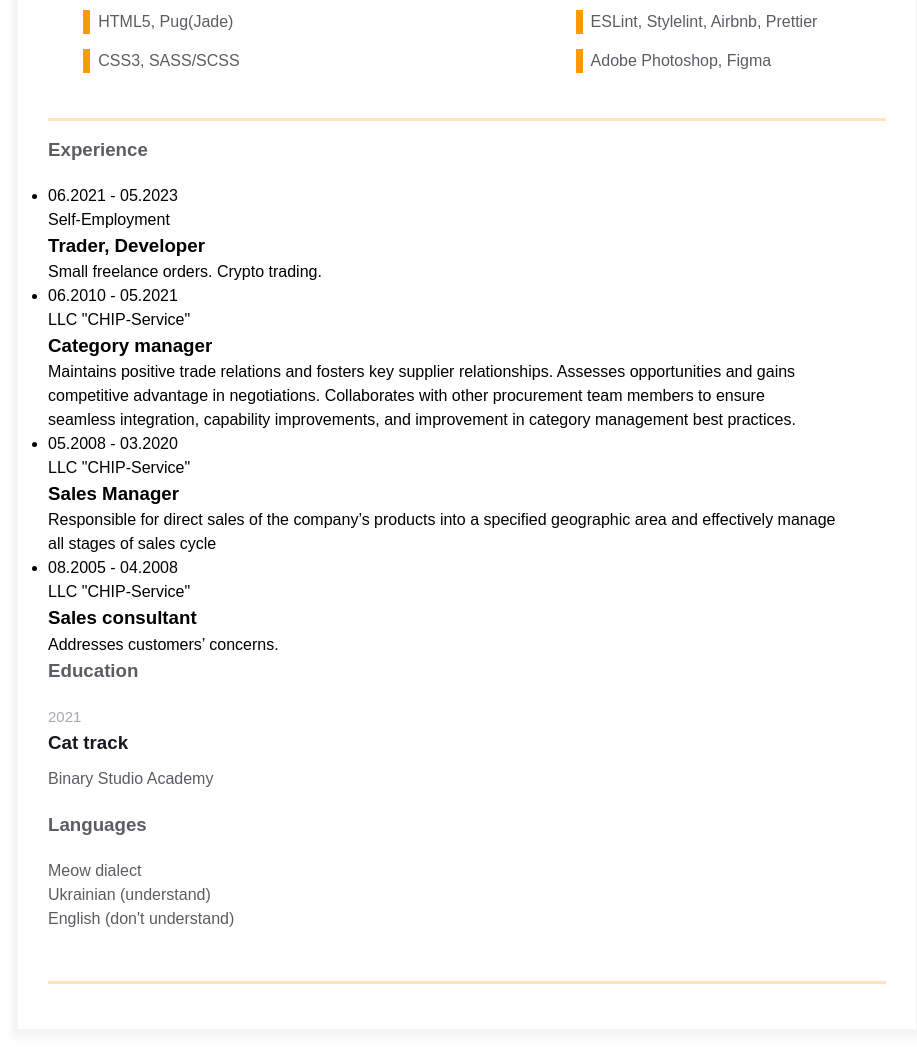
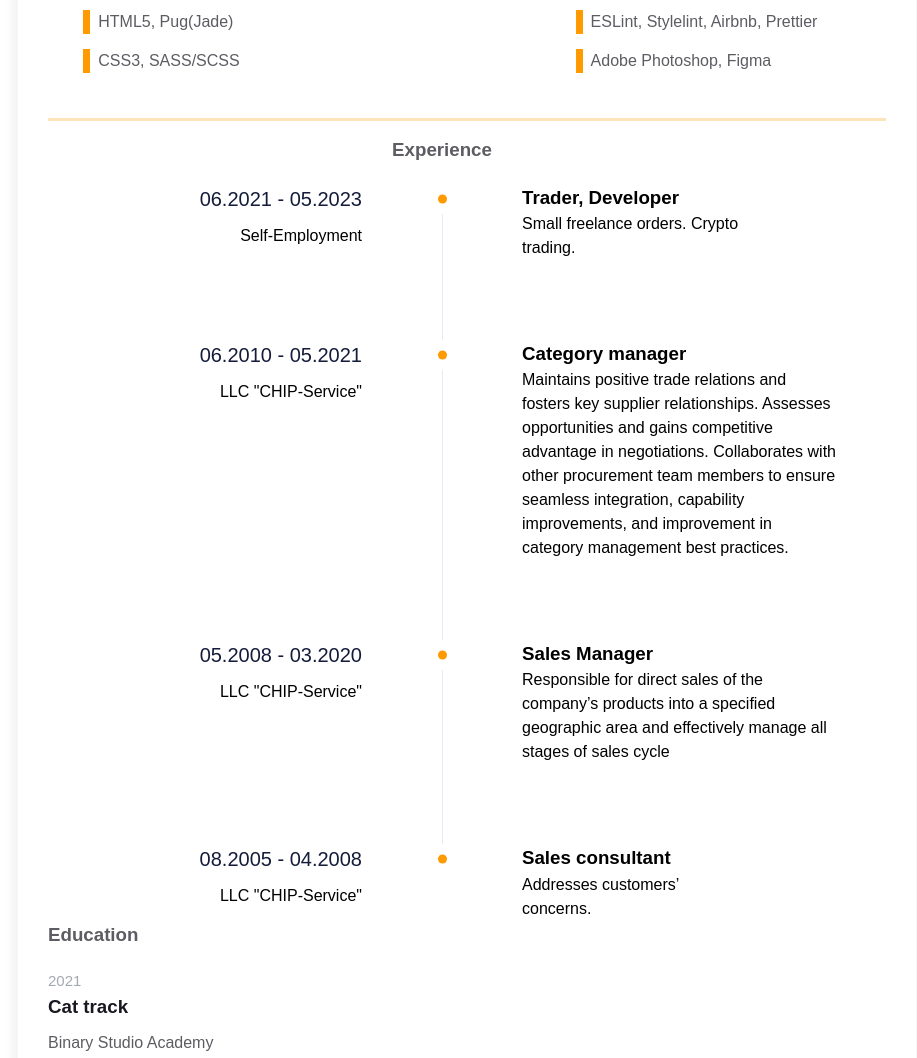
Before and after one commit to drMangust/homepage, a plain HTML site: page index.html in a window 1280 px wide. Shown: the part 920-1978 px from the top of the page, without its empty margins (173-1090 px from the left). Drawn offline with Linux system fonts and the light colour scheme.

Commit message:
Add styles for experience block

```diff
--- a/styles.css
+++ b/styles.css
@@ -203,46 +203,77 @@ body {
 
 .experiences__header {
     color: var(--secondary-text-color);
-    text-align: left;
+    text-align: center;
     margin-bottom: 20px;
 }
 
-.experiences__company-header-durability {
-    color: var(--durability-text-color);
-    text-align: left;
-    margin-bottom: 10px;
-    font-size: 15px;
+.experiences__list {
+    display: flex;
+    flex-direction: column;
+    align-items: center;
 }
 
-.experiences__company-header-name {
-    color: var(--primary-text-color);
-    text-decoration-color: var(--text-decoration-color);
-    text-decoration-line: underline;
-    text-align: left;
-    margin-bottom: 20px;
+.experiences__item {
+    display: flex;
+    justify-content: center;
+    margin-bottom: 80px;
 }
 
-.experiences__company-project {
-    margin-left: 15px;
-    margin-bottom: 25px;
+.experiences__item:not(:last-child) .exp-position::after {
+    content: "";
+    position: absolute;
+    top: 30px;
+    left: 0;
+    width: 1px;
+    height: calc(100% + 50px);
+    background-color: #e5ebf2;
 }
 
-.experiences__company-project-role {
-    color: var(--durability-text-color);
-    text-align: left;
-    margin-bottom: 10px;
-    font-size: 15px;
+.experiences__item:last-child {
+    margin-bottom: 0;
 }
 
-.experiences__company-project-name {
-    color: var(--primary-text-color);
-    text-align: left;
-    margin-bottom: 10px;
+.experiences__date-company,
+.experiences__position {
+    flex: 0 0 50%;
 }
 
-.experiences__company-project-responsibilities {
-    color: var(--secondary-text-color);
-    padding-left: 20px;
+.experiences__date-company {
+    position: relative;
+    padding-right: 80px;
+    text-align: right;
+}
+
+.experiences__position {
+    padding-left: 80px;
+}
+
+.experiences__time,
+.experiences-position__title {
+    margin-bottom: 10px;
+    color: #141c3a;
+    font-weight: 400;
+    font-size: 20px;
+}
+
+.experiences__time {
+    position: relative;
+}
+
+.experiences__time::after {
+    content: "";
+    position: absolute;
+    top: 50%;
+    right: -85px;
+    width: 9px;
+    height: 9px;
+    border-radius: 100%;
+    background-color: var(--text-decoration-color);
+    transform: translateY(-50%);
+}
+
+.exp-position {
+    position: relative;
 }
 
 .additional-info {
```
